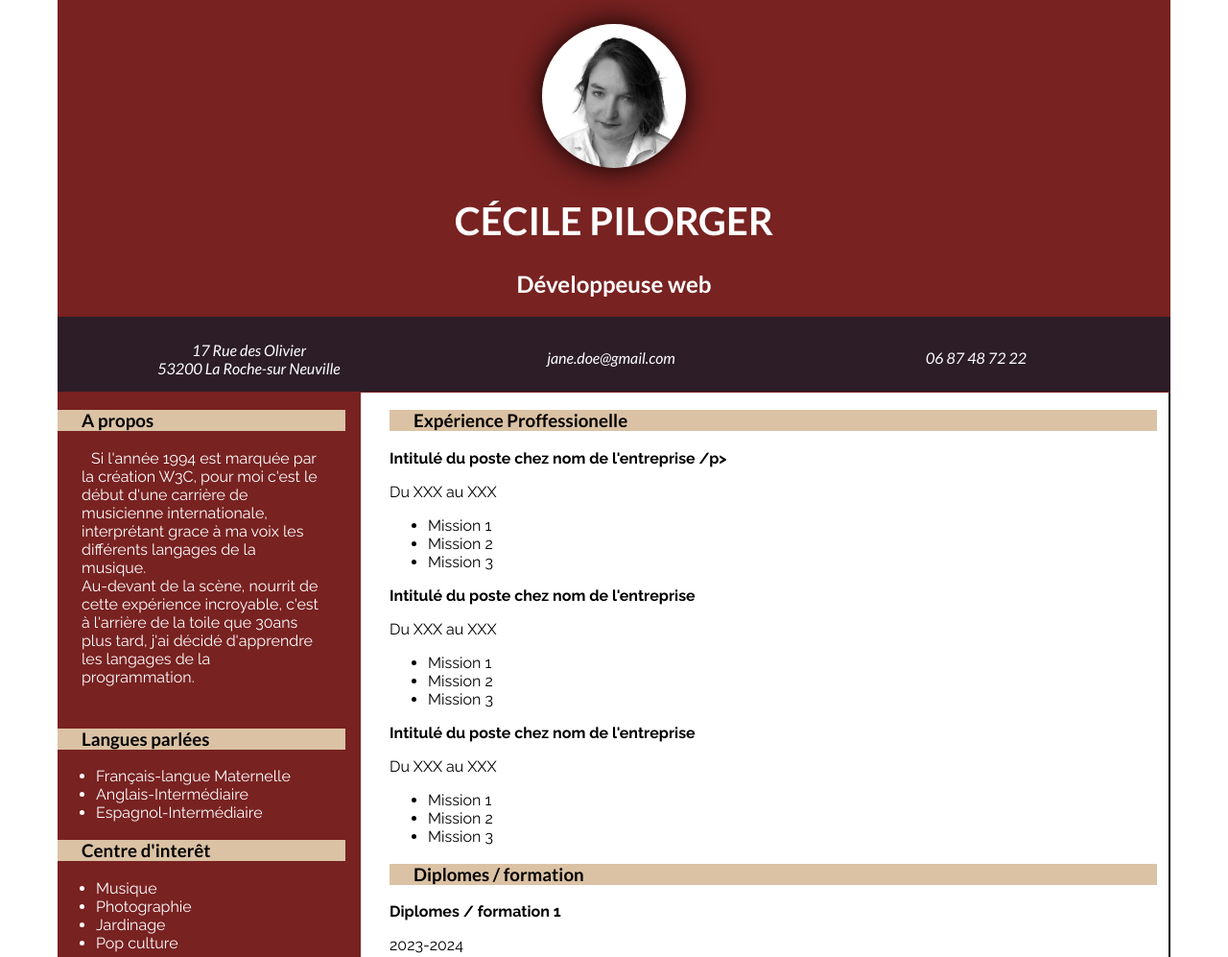
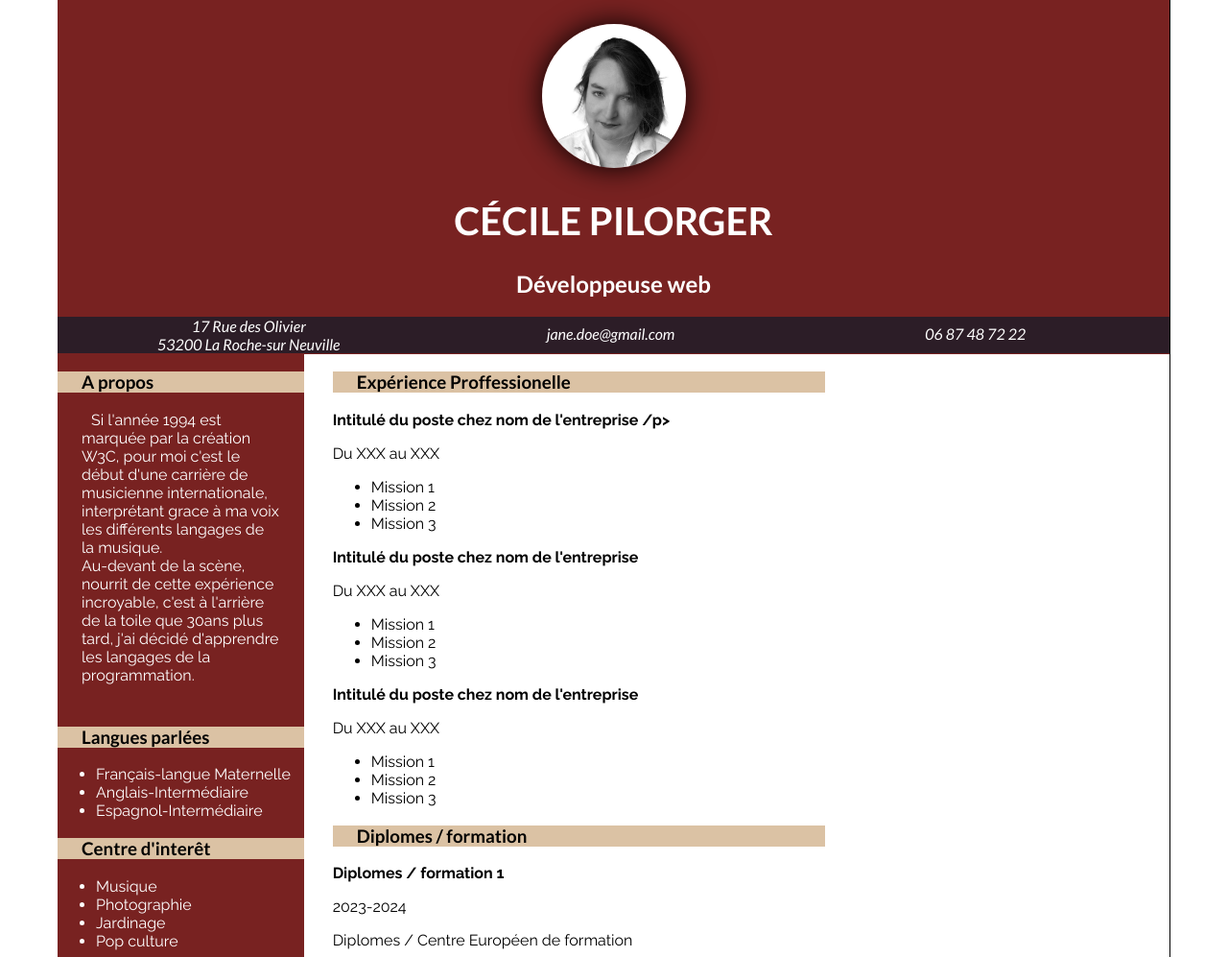
Before and after one commit to Pilo71/Mon-CV, a plain HTML site: page index.html in a window 1280 px wide. Shown: the top 997 px of the page at 96% size. Drawn offline with Linux system fonts and the light colour scheme.

Commit message:
Add Index.Html2 file

```diff
--- a/assets/css/style.css
+++ b/assets/css/style.css
@@ -1,62 +1,130 @@
-.titre{
+@import url('https://fonts.googleapis.com/css2?family=Lato:ital,wght@0,400;0,700;1,400&display=swap');
+
+@font-face {
+   font-family: "Raleway";
+   src: url(../fonts/Raleway-VariableFont_wght\(1\).woff);
+   src: url(../fonts/Raleway-VariableFont_wght.ttf) format("truetype");
+}
+
+body {
+   width: 1160px;
+   margin-top: auto;
+   margin-left: auto;
+   margin-right: auto;
+   font-family: "Raleway";
+   box-sizing: border-box;
+   border-right-width: 1px;
+   border-right-style: solid;
+}
+
+nav {
+   background-color: #2c1d27;
+   font-style: italic;
+   justify-content: space-evenly;
+   padding-bottom: 15px;
+}
+
+h1 {
+   font-size: 40px;
+   text-transform: uppercase;
+}
+
+
+article {
+   width: 300px;
+   padding-right: 16px;
+}
+
+div {
+   width: 800px;
+   padding-left: 30px;
+}
+
+div h3:hover {
+   border-left-width: 8px;
+   border-left-style: solid;
+   border-color: #782221;
+}
+
+.titre {
    font-family: "Lato";
 }
-   .color{
+
+.color {
    color: white;
 }
-.fond{
+
+.fond {
    background-color: #782221;
    padding-bottom: 1px;
 }
 
-   .position{
+.largeur {
+   width: 400px;
+}
+
+.position {
    padding-top: 25px;
    text-align: center;
 }
-.flex{
+
+.flex {
    display: flex;
+   padding: 0px;
 }
-   .large{
+
+.large {
    width: 350px;
 }
-.photo{
+
+.photo {
    width: 150px;
    height: 150px;
 
    border-radius: 50%;
    box-shadow: 0 0 30px black;
 }
-.photo:hover{
+
+.photo:hover {
    cursor: zoom-in;
 }
-.bas{
+
+.bas {
 
    border-top-width: 8px;
    border-style: solid;
    border-color: #2c1d27;
 }
-.decoration{
+
+.decoration {
    text-decoration: none;
 }
-.decoration:hover{
-    text-decoration:underline;
+
+.decoration:hover {
+   text-decoration: underline;
 }
- .bordure{padding-left: 25px;
+
+.bordure {
+   padding-left: 25px;
    background-color: #dbc2a4;
 }
- .proportion{
+
+.proportion {
    padding-right: 25px;
    padding-left: 25px;
    padding-bottom: 25px;
    text-indent: 10px;
 }
- .taille{
+
+.taille {
    width: 40px;
    padding-right: 10px;
 }
-.gras{
+
+.gras {
    font-weight: bold;
 }
-.sombre:hover{
+
+.sombre:hover {
    filter: brightness(50%);
 }
--- a/assets/css/style2.css
+++ /dev/null
@@ -1,40 +0,0 @@
-@import url('https://fonts.googleapis.com/css2?family=Lato:ital,wght@0,400;0,700;1,400&display=swap');
-@font-face {
-   font-family:"Raleway" ;
-   src: url(../fonts/Raleway-VariableFont_wght\(1\).woff);
-   src: url(../fonts/Raleway-VariableFont_wght.ttf) format("truetype");
-}
-   body{
-       width: 1160px;
-      margin-top: auto;
-      margin-left: auto;
-      margin-right: auto;
-      font-family: "Raleway";
-   }
-   nav{
-      background-color: #2c1d27;
-      font-style: italic;
-      justify-content: space-evenly;
-      padding-bottom: 15px;
-   }
-   h1{
-      font-size: 40px;
-      text-transform: uppercase;
-   }
-   main{
-      border-right-width: 2px;
-      border-right-style: solid;
-   }
-   article{
-    width: 300px;
-    padding-right: 16px;
-   }
-   div{
-    width: 800px;
-    padding-left: 30px;
-   }
-   div h3:hover{
-    border-left-width: 8px;
-    border-left-style: solid;
-    border-color: #782221;
-   }
--- a/index.html
+++ b/index.html
@@ -1,30 +1,32 @@
 <!DOCTYPE html>
 <html lang="fr">
+
 <head>
   <meta charset="UTF-8">
   <meta name="viewport" content="width=device-width, initial-scale=1.0">
-    <title>Document</title>
-    <link rel="stylesheet" href="assets/css/style2.css">
+  <title>mon cv</title>
   <link rel="stylesheet" href="assets/css/style.css">
 </head>
+
 <body>
-    <header class="fond color position" >
-      <a href="images/pilo.jpg" target="_blank"> <img class="photo" src="images/pilo.jpg" alt="photo de moi"></a>
-      <h1 class="titre" >Cécile Pilorger</h1>
+  <header class="fond color position">
+    <a href="images/pilo.jpg" target="_blank"> <img class="photo" src="images/pilo.jpg"
+        alt="photo d'une femme chatain clair coupe au carré"></a>
+    <h1 class="titre">Cécile Pilorger</h1>
     <h2 class="titre">Développeuse web</h2>
-      <nav class="position flex" >
+    <nav class="position flex">
       <a class="decoration color titre large" href="https://goo.gl/maps/n3VhMDNT6vEhhQgZA" target="_blank">
-           17 Rue des Olivier  <br>
+        17 Rue des Olivier <br>
         53200 La Roche-sur Neuville</a>
       <a class="decoration color titre bas large" href="mailto:jane.doe@gmail.com">jane.doe@gmail.com</a>
       <a class="decoration color titre bas large" href="tel:06874872222">06 87 48 72 22</a>
     </nav>
   </header>
   <main>
-      <section class="flex">
-        <article class="fond">
+    <div class="flex">
+      <section class="fond largeur">
         <h3 class=" bordure titre ">A propos</H3>
-          <p  class=" proportion color" >Si l'année 1994 est marquée par la création W3C,
+        <p class=" proportion color">Si l'année 1994 est marquée par la création W3C,
           pour moi c'est le début d'une carrière de musicienne internationale,
           interprétant grace à ma voix les différents langages de la musique.<br>
           Au-devant de la scène, nourrit de cette expérience incroyable,
@@ -32,7 +34,7 @@
           j'ai décidé d'apprendre les langages de la programmation.
         </p>
         <h3 class=" bordure titre">Langues parlées</h3>
-          <ul class=" color" >
+        <ul class=" color">
           <li>Français-langue Maternelle</li>
           <li>Anglais-Intermédiaire </li>
           <li> Espagnol-Intermédiaire</li>
@@ -44,38 +46,38 @@
           <li>Jardinage</li>
           <li>Pop culture</li>
         </ul>
-        </article>
+      </section>
       <div>
         <h3 class=" bordure titre ">Expérience Proffessionelle</h3>
-          <p class=" gras ">Intitulé du poste chez nom de l'entreprise  /p>
+        <p class=" gras ">Intitulé du poste chez nom de l'entreprise /p>
         <p> Du XXX au XXX</p>
         <ul>
           <li> Mission 1 </li>
           <li> Mission 2</li>
           <li> Mission 3</li>
         </ul>
-            <p class=" gras ">Intitulé du poste chez nom de l'entreprise  </p>
+        <p class=" gras ">Intitulé du poste chez nom de l'entreprise </p>
         <p> Du XXX au XXX</p>
         <ul>
           <li> Mission 1 </li>
           <li> Mission 2</li>
           <li> Mission 3</li>
         </ul>
-            <p class=" gras ">Intitulé du poste chez nom de l'entreprise  </p>
+        <p class=" gras ">Intitulé du poste chez nom de l'entreprise </p>
         <p> Du XXX au XXX</p>
         <ul>
           <li> Mission 1 </li>
           <li> Mission 2</li>
           <li> Mission 3</li>
         </ul>
-          <h3  class=" bordure titre"> Diplomes / formation</h3>
+        <h3 class=" bordure titre"> Diplomes / formation</h3>
         <p class=" gras">Diplomes / formation 1</p>
-          <p>2023-2024  </p>
+        <p>2023-2024 </p>
         <p>Diplomes / Centre Européen de formation</p>
         <p class=" gras">Diplomes / formation 1</p>
-          <p>XXX-XXX  </p>
+        <p>XXX-XXX </p>
         <p>Nom de l'école</p>
-          <h3  class=" bordure titre">Compétences</h3>
+        <h3 class=" bordure titre">Compétences</h3>
         <ul>
           <li>Html:5-Expert</li>
           <li>CSS3-Intérmédiaire</li>
@@ -85,13 +87,15 @@
           <li>Première Pro-Intermédiaire</li>
         </ul>
       </div>
-      </section>
+    </div>
   </main>
   <footer class="fond  color position">
-         <a href="https://www.linkedin.com/"><img class=" sombre taille" src="images/linkedin.png" alt=" réseau linkedin"></a>
-         <a href="https://twitter.com/i/flow/login?redirect_after_login=%2F%3Flang%3Den"><img class=" sombre taille" src="images/twitter.png" alt=" réseau twitter"></a>
+    <a href="https://www.linkedin.com/"><img class=" sombre taille" src="images/linkedin.png"
+        alt=" réseau linkedin"></a>
+    <a href="https://twitter.com/i/flow/login?redirect_after_login=%2F%3Flang%3Den"><img class=" sombre taille"
+        src="images/twitter.png" alt=" réseau twitter"></a>
     <a href="https://github.com/"><img class=" sombre taille" src="images/signe-github.png" alt=" réseau github"></a>
-         <p>Dernière mis à jour le <time datetime="2023-07-07" >07 juillet 2023</time></p>
+    <p>Dernière mis à jour le <time datetime="2023-08-07">08 Août 2023</time></p>
   </footer>
 </body>
 
```
Lines whose indentation alone changed are shown as unchanged.
